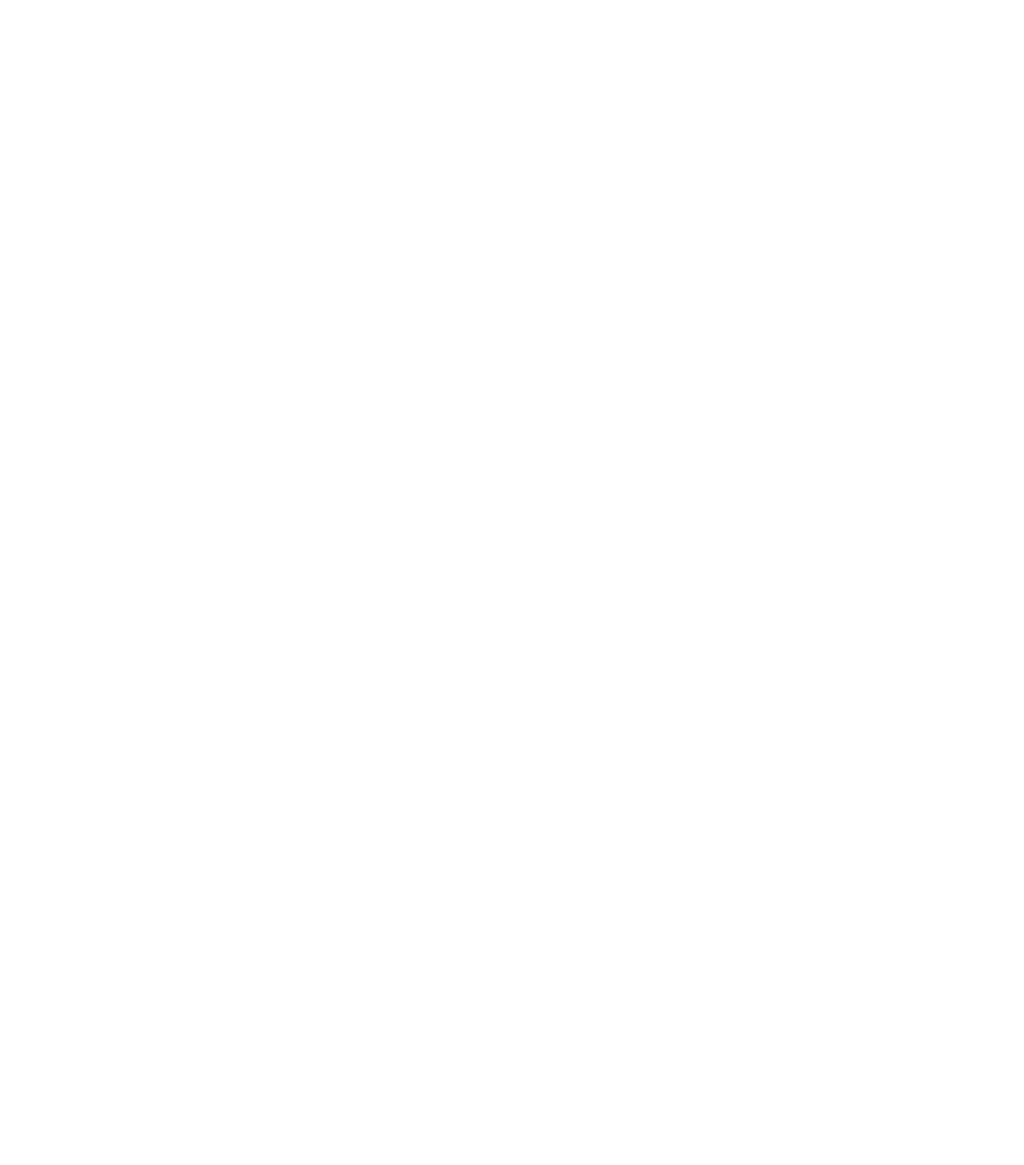
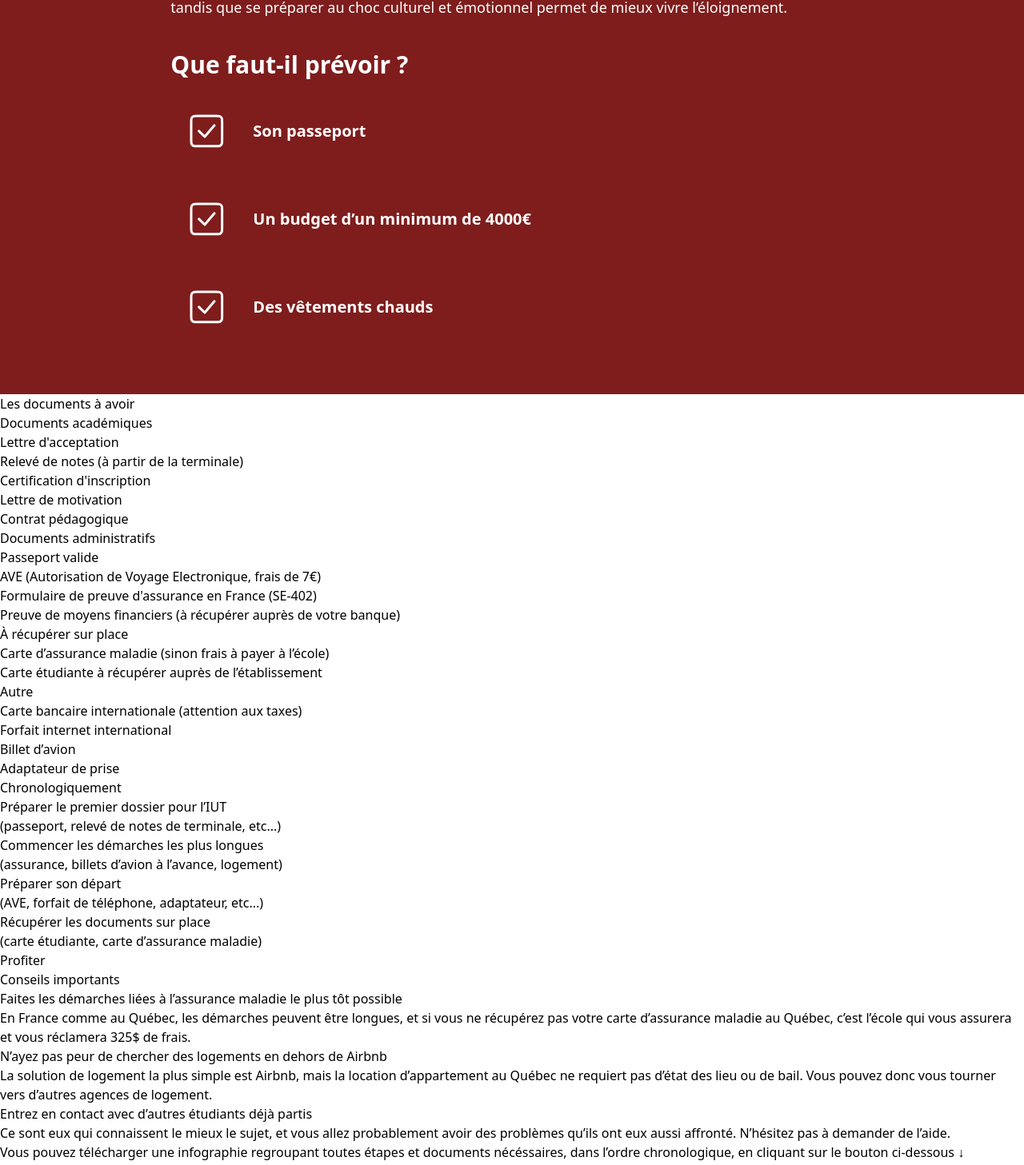
Before and after one commit to MaelleCoquelet/projetco_canada-mcoquelet_pmeloni_hpetit_cvincent, a Nuxt app: page /preparer-son-depart in a window 1280 px wide. Shown: the part 1322-2779 px from the top of the page at 80% size. Before the commit the page ends 1123 px from the top, so only its background shows below. Built offline with nearby package versions, Linux system fonts and the light colour scheme.

Commit message:
ajout de la structure HTML pour la page préparer son départ

```diff
--- /dev/null
+++ b/pages/preparer-son-depart.vue
@@ -0,0 +1,143 @@
+<script setup lang="ts">
+const route = useRoute()
+</script>
+
+<template>
+    <section class="col-span-12 grid grid-cols-12 bg-zinc-600">
+        <nav class="w-full text-white col-start-2 col-end-8">
+            <div class="items-left pt-96 pb-16 flex flex-col gap-8">
+                <h1 class="text-9xl font-bold">Préparer son départ</h1>
+                <h3 class="text-2xl">Vous trouverez sur cette page tout ce qu’il faut prévoir pour
+                    un voyage serein.</h3>
+            </div>
+        </nav>
+    </section>
+    <section class="col-span-12 grid grid-cols-12 text-white bg-red-900">
+        <div class="col-start-3 col-end-11 mt-16 mb-16">
+            <h4 class="text-3xl font-semibold">Pourquoi prévoir son départ ?</h4>
+            <p class="text-lg mt-5">Un départ à l’étranger dans un cadre universitaire demande une préparation
+                rigoureuse pour garantir une expérience réussie. Les démarches administratives, comme le visa ou
+                l’assurance santé, doivent être anticipées pour éviter des complications. </p>
+
+            <p class="text-lg mt-5">Comprendre le mode de vie local et le système éducatif aide à s’adapter plus
+                facilement et à maximiser les opportunités. Une planification financière est essentielle pour gérer les
+                frais du séjour, tandis que se préparer au choc culturel et émotionnel permet de mieux vivre
+                l’éloignement. </p>
+
+            <!-- Cards (ça prend de la place avec les svg sorry) -->
+
+            <h4 class="text-3xl font-semibold mt-10">Que faut-il prévoir ?</h4>
+            <div class=" flex p-6 items-center rounded-lg mt-5">
+                <IconCheck />
+                <p class=" text-xl ml-9 font-semibold text-left">Son passeport</p>
+            </div>
+
+
+            <div class=" flex p-6 items-center rounded-lg mt-5">
+                <IconCheck />
+                <p class=" text-xl ml-9 font-semibold text-left">Un budget d’un minimum de 4000€</p>
+            </div>
+
+
+            <div class=" flex p-6 items-center rounded-lg mt-5">
+                <IconCheck />
+                <p class=" text-xl ml-9 font-semibold text-left">Des vêtements chauds</p>
+            </div>
+
+        </div>
+    </section>
+
+    <section>
+        <h2>Les documents à avoir</h2>
+        <div>
+            <div>
+                <h3>Documents académiques</h3>
+                <ul>
+                    <li>Lettre d'acceptation</li>
+                    <li>Relevé de notes (à partir de la terminale)</li>
+                    <li>Certification d'inscription</li>
+                    <li>Lettre de motivation</li>
+                    <li>Contrat pédagogique</li>
+                </ul>
+            </div>
+            <div>
+                <h3>Documents administratifs</h3>
+                <ul>
+                    <li>Passeport valide</li>
+                    <li>AVE (Autorisation de Voyage Electronique, frais de 7€)</li>
+                    <li>Formulaire de preuve d'assurance en France (SE-402)</li>
+                    <li>Preuve de moyens financiers (à récupérer auprès de votre banque)</li>
+                </ul>
+            </div>
+            <div>
+                <h3>À récupérer sur place</h3>
+                <ul>
+                    <li>Carte d’assurance maladie (sinon frais à payer à l’école)</li>
+                    <li>Carte étudiante à récupérer auprès de l’établissement</li>
+                </ul>
+            </div>
+            <div>
+                <h3>Autre</h3>
+                <ul>
+                    <li>Carte bancaire internationale (attention aux taxes)</li>
+                    <li>Forfait internet international</li>
+                    <li>Billet d’avion</li>
+                    <li>Adaptateur de prise</li>
+                </ul>
+            </div>
+        </div>
+    </section>
+    <section>
+        <h2>Chronologiquement</h2>
+        <div>
+            <div>
+                <h3>Préparer le premier dossier pour l’IUT</h3>
+                <p>(passeport, relevé de notes de terminale, etc...)</p>
+            </div>
+            <div>
+                <h3>Commencer les démarches les plus longues</h3>
+                <p>(assurance, billets d’avion à l’avance, logement)</p>
+            </div>
+            <div>
+                <h3>Préparer son départ</h3>
+                <p>(AVE, forfait de téléphone, adaptateur, etc...)</p>
+            </div>
+            <div>
+                <h3>Récupérer les documents sur place</h3>
+                <p>(carte étudiante, carte d’assurance maladie)</p>
+            </div>
+            <div>
+                <h3>Profiter</h3>
+            </div>
+        </div>
+    </section>
+
+    <section>
+        <h2>Conseils importants</h2>
+        <div>
+            <div>
+                <h3>Faites les démarches liées à l’assurance maladie le plus tôt possible</h3>
+                <p>En France comme au Québec, les démarches peuvent être longues, et si vous ne récupérez pas votre
+                    carte
+                    d’assurance maladie au Québec, c’est l’école qui vous assurera et vous réclamera 325$ de frais.</p>
+            </div>
+            <div>
+                <h3>N’ayez pas peur de chercher des logements en dehors de Airbnb</h3>
+                <p>La solution de logement la plus simple est Airbnb, mais la location d’appartement au Québec ne
+                    requiert
+                    pas d’état des lieu ou de bail. Vous pouvez donc vous tourner vers d’autres agences de logement.</p>
+            </div>
+            <div>
+                <h3>Entrez en contact avec d’autres étudiants déjà partis</h3>
+                <p>Ce sont eux qui connaissent le mieux le sujet, et vous allez probablement avoir des problèmes qu’ils
+                    ont
+                    eux aussi affronté. N’hésitez pas à demander de l’aide.</p>
+            </div>
+        </div>
+        <p>Vous pouvez télécharger une infographie regroupant toutes étapes et documents nécéssaires, dans l’ordre
+            chronologique, en cliquant sur le bouton ci-dessous ↓</p>
+            <a href="" download="InfographieCanada.pdf">Téléchargez l'infographie ici</a>
+    </section>
+
+
+</template>
```
